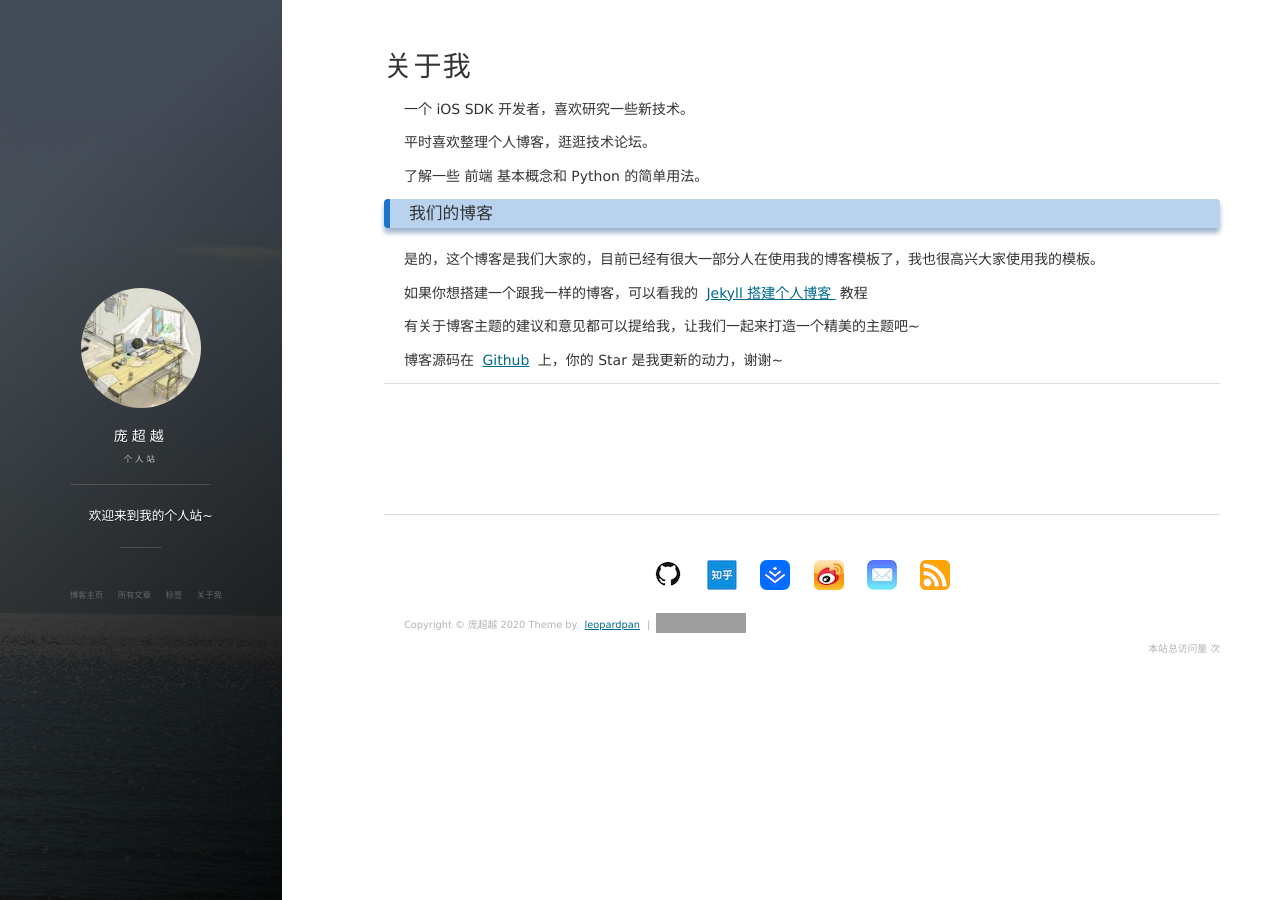
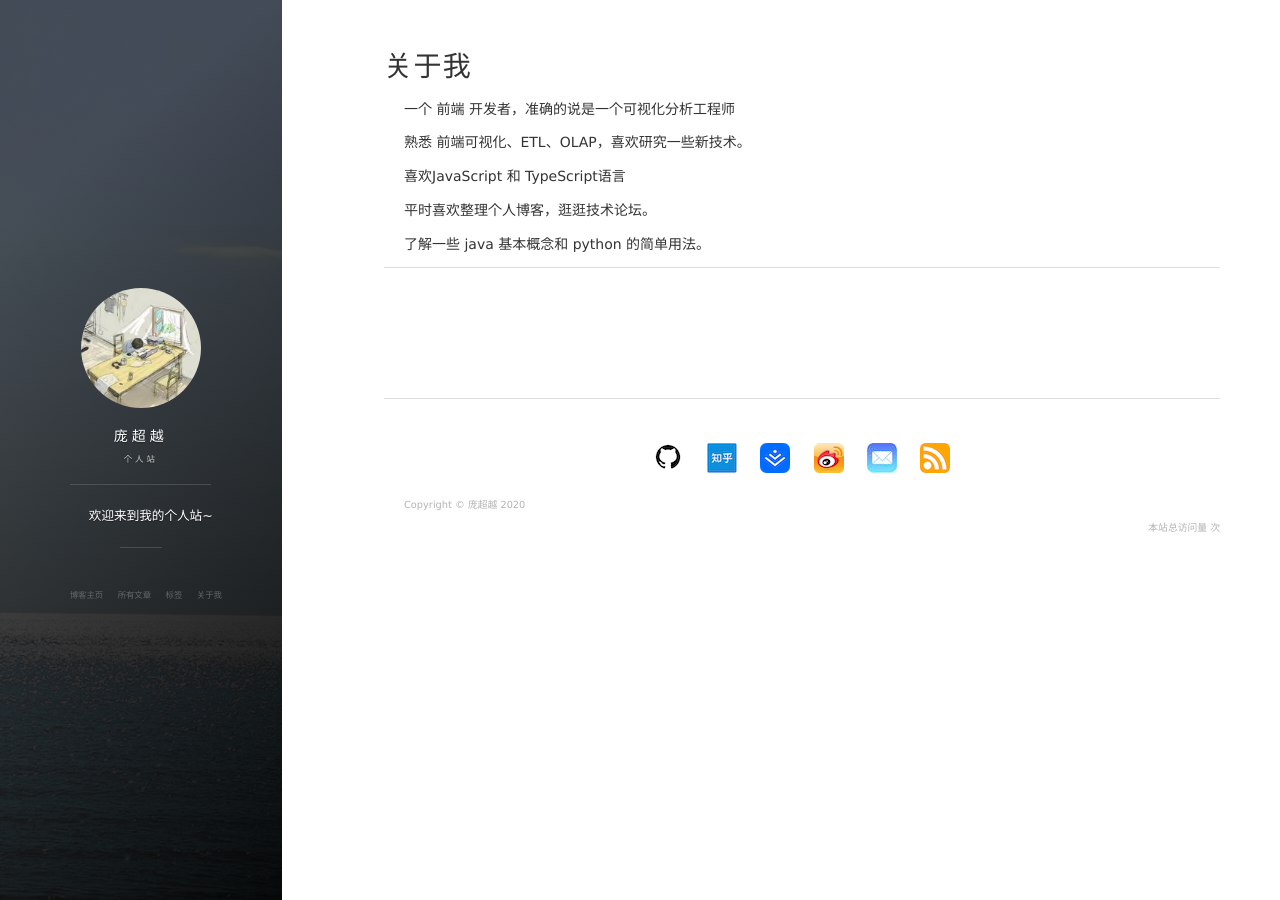
Before and after one commit to Alessandro-Pang/Alessandro-Pang.github.io, a Jekyll site: the page built from about.md, in a window 1280 px wide. Built offline with Jekyll 4.4.1, drawn with Linux system fonts in a browser that asks for light colours; nearby versions of some CDN libraries; comment, search, counter and statistics services are not loaded; grey boxes are pictures that could not be loaded.

Commit message:
首次更新

```diff
--- a/_includes/footer.html
+++ b/_includes/footer.html
@@ -87,13 +87,8 @@
 
         <div class = "footer_div">
            <p class="copyright text-muted">
-            Copyright &copy; {{ site.title }} {{ site.time | date: '%Y' }} Theme by <a href="http://baixin.io/">leopardpan</a> |
-            <iframe
-                style="margin-left: 2px; margin-bottom:-5px;"
-                frameborder="0" scrolling="0" width="91px" height="20px"
-                src="https://ghbtns.com/github-btn.html?user=leopardpan&repo=leopardpan.github.io&type=star&count=true" >
-            </iframe>
-            </p>
+            Copyright &copy; {{ site.title }} {{ site.time | date: '%Y' }}
+           </p>
         	<div align="right">
     			<link rel="stylesheet" href="//cdn.bootcss.com/font-awesome/4.3.0/css/font-awesome.min.css">
 
--- a/about.md
+++ b/about.md
@@ -3,39 +3,17 @@ layout: page
 title: 关于我
 ---
 
-一个 iOS SDK 开发者，喜欢研究一些新技术。
+一个 前端 开发者，准确的说是一个可视化分析工程师
+
+熟悉 前端可视化、ETL、OLAP，喜欢研究一些新技术。
+
+喜欢JavaScript 和 TypeScript语言
+
 <p>
 平时喜欢整理个人博客，逛逛技术论坛。
 <p>
-了解一些 前端 基本概念和 Python 的简单用法。
+了解一些 java 基本概念和 python 的简单用法。
 
-<p>
-
-<h3> 我们的博客 </h3>
-
-<p>
-
-是的，这个博客是我们大家的，目前已经有很大一部分人在使用我的博客模板了，我也很高兴大家使用我的模板。
-
-<p>
-
-如果你想搭建一个跟我一样的博客，可以看我的
-<a href="/2016/10/jekyll_tutorials1/"> Jekyll 搭建个人博客 </a>
-教程
-
-<p>
-
-有关于博客主题的建议和意见都可以提给我，让我们一起来打造一个精美的主题吧~
-
-<p>
-
-博客源码在 <a target="_blank" href='https://github.com/leopardpan/leopardpan.github.io/'>Github</a> 上，你的 Star 是我更新的动力，谢谢~
-
-<p>
-
-<p>
-
-<p>
 
 
 {% include comments.html %}
```
